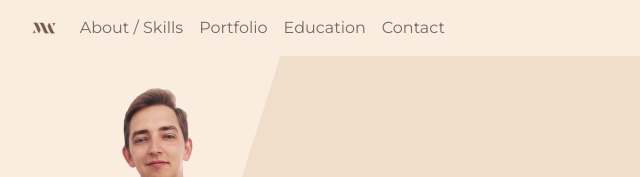
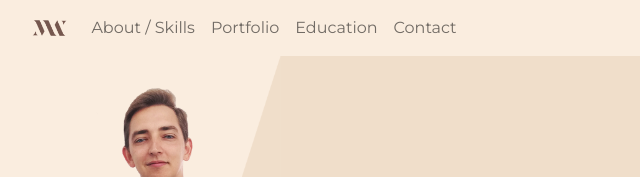
Before and after one commit to MW-00/MW-88.github.io, a website: page index.html in a window 1280 px wide. Shown: the top 177 px of the page, 235-875 px from the left. Drawn offline with nearby package versions, Linux system fonts and the light colour scheme.

Commit message:
logo update

```diff
--- a/index.html
+++ b/index.html
@@ -9,7 +9,7 @@
   <!-- Bootstrap CSS -->
   <link rel="stylesheet" href="style.css">
   <link rel="stylesheet" href="style testy.css">
-  <link rel="icon" href="zdjecia/logo braz.png">
+  <link rel="icon" href="zdjecia/logofavicon.png">
   <!-- fontawesome -->
   <link rel="stylesheet" href="https://cdnjs.cloudflare.com/ajax/libs/font-awesome/5.15.2/css/all.min.css"
     integrity="sha512-HK5fgLBL+xu6dm/Ii3z4xhlSUyZgTT9tuc/hSrtw6uzJOvgRr2a9jyxxT1ely+B+xFAmJKVSTbpM/CuL7qxO8w=="
@@ -27,13 +27,13 @@
   <nav class="navbar navbar-expand-md navbar-light bg-light">
     <div class="container-fluid col-lg-7 col-md-9 px-md-0">
       <a class="navbar-brand d-flex justify-content-center" href="#">
-        <img src="zdjecia/logo braz.png" alt="logo" height="24"></a>
+        <img src="zdjecia/logomw.png" alt="logo" height="24"></a>
       <button class="navbar-toggler" type="button" data-bs-toggle="collapse" data-bs-target="#navbarNav"
         aria-controls="navbarNav" aria-expanded="false" aria-label="Toggle navigation">
         <span class="navbar-toggler-icon"></span>
       </button>
       <div class="collapse navbar-collapse" id="navbarNav">
-        <ul class="navbar-nav">
+        <ul class="navbar-nav ">
           <li class="nav-item">
             <a class="nav-link" href="#webSkills">About / Skills</a>
           </li>
```
Also changed, not shown: zdjecia/logo braz.png (deleted), zdjecia/logo-do-zmiany.png (deleted), zdjecia/logofavicon.png, zdjecia/logomw.png (added).
